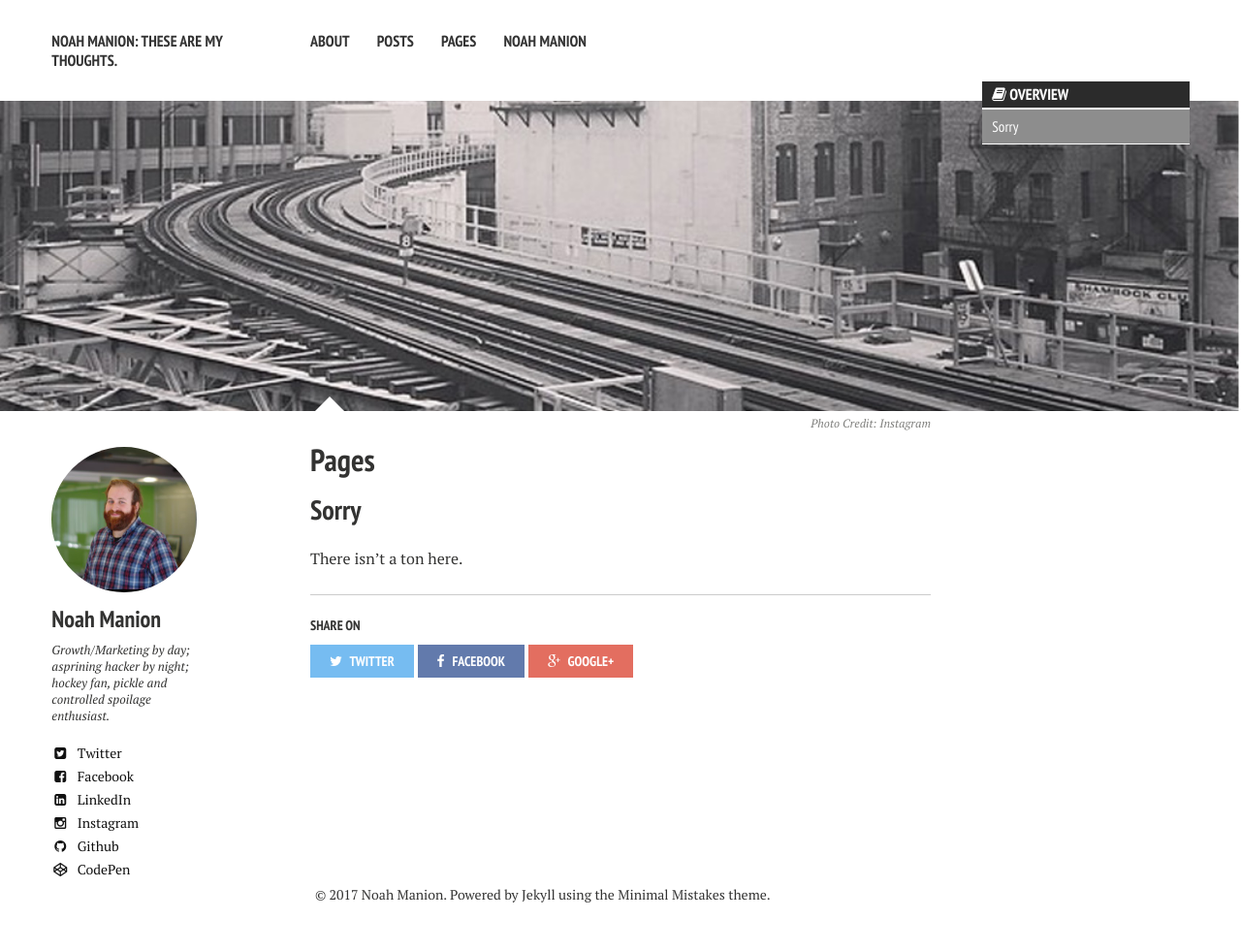
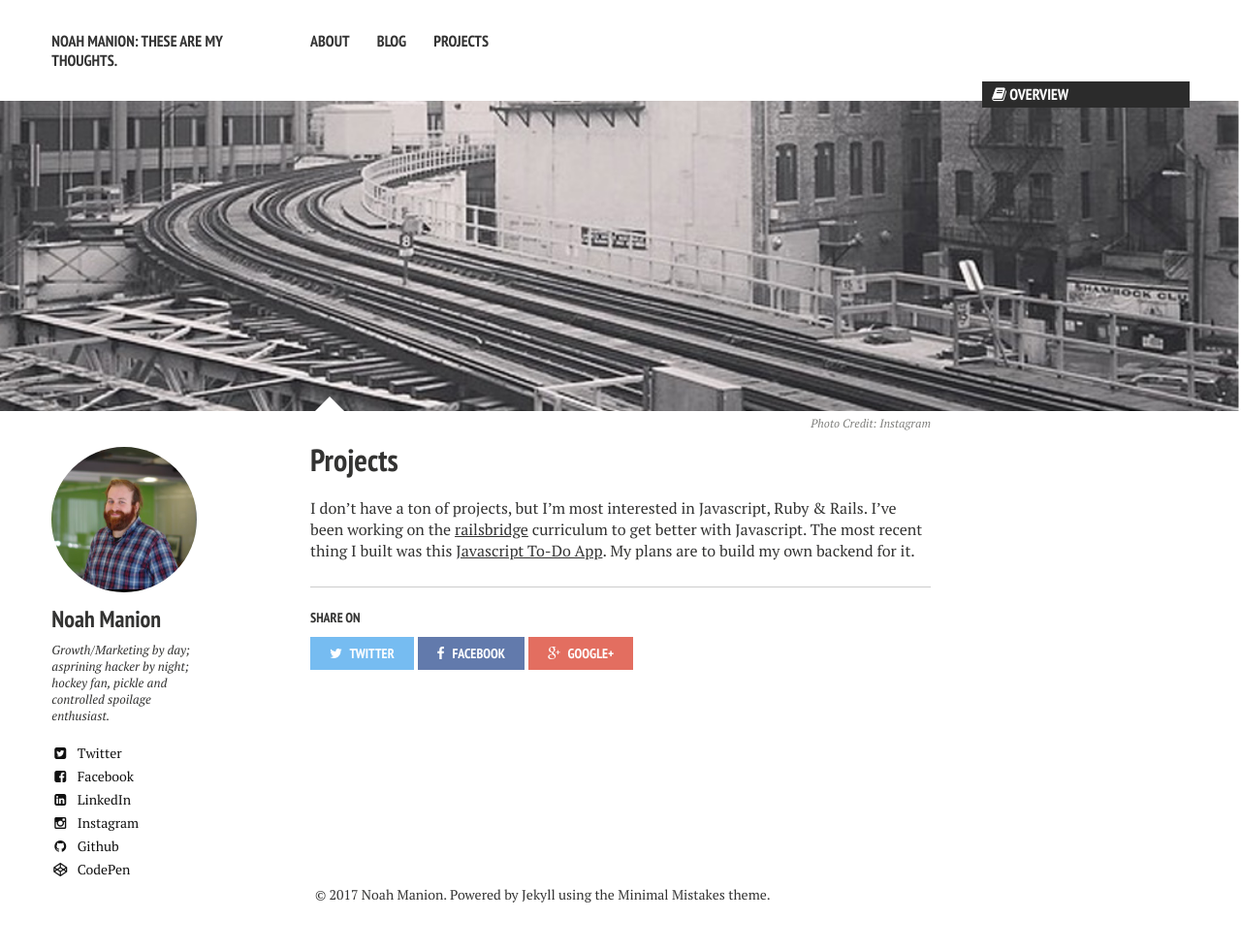
Before and after one commit to noahmanion/noahmanion.github.io, a Jekyll site: the page built from projects/index.md, in a window 1280 px wide. Shown: the whole page at 97% size. Built offline with Jekyll 4.4.1, drawn with Linux system fonts in a browser that asks for light colours; nearby versions of some CDN libraries.

Commit message:
Fixed favicon, nav routing & js modal goofiness

```diff
--- a/_data/navigation.yml
+++ b/_data/navigation.yml
@@ -3,11 +3,8 @@
 - title: About
   url: /about/
 
-- title: Posts
+- title: Blog
   url: /posts/
 
-- title: Pages
-  url: /pages/
-
-- title: Noah Manion
-  url: http://noahmanion.github.io
+- title: Projects
+  url: /projects/
--- a/_includes/_modal.html
+++ b/_includes/_modal.html
@@ -7,12 +7,12 @@
         <div class="modal-body">
           <h2>Don't leave yet</h2>
           <p>No, you can leave if you want to. I just wanted to learn how to make exit-intent modals</p>
-          <!--<form >
+          <form >
             <input type="email" placeholder="you@email.com">
             <input type="submit" value="learn more &raquo;">
             <p class="form-notice">*this form doesn't work</p>
           </form>
-        </div>-->
+        </div>
 
         <div class="modal-footer">
           <p>I want to stay here, so close the modal.</p>
--- a/_layouts/home.html
+++ b/_layouts/home.html
@@ -28,7 +28,7 @@
   </div><!-- /.image-wrap -->
 {% endif %}
     <!-- Ouibounce Modal -->
-    {% include _modal.html %}
+    <!--{% include _modal.html %}-->
 <div id="main" role="main">
   <div class="article-author-side">
     {% include _author-bio.html %}
--- a/projects/index.md
+++ b/projects/index.md
@@ -1,8 +1,8 @@
 ---
 layout: page
-title: Pages
+title: Projects
 modified: 2015-11-11T13:23:02.362000-04:00
-excerpt: "I want to see how easy it is to generate static pages. This is an example."
+excerpt: "A list of the Project's I've built."
 image:
   feature: l.jpg
   credit: Instagram
@@ -11,5 +11,5 @@ image:
 
 {% include _toc.html %}
 
-## Sorry
-There isn't a ton here.
+I don't have a ton of projects, but I'm most interested in Javascript, Ruby & Rails.
+I've been working on the [railsbridge](http://railsbridge.org) curriculum to get better with Javascript. The most recent thing I built was this [Javascript To-Do App](https://noahmanion.github.io/js-todo). My plans are to build my own backend for it.
```
Also changed, not shown: _layouts/modal.html (deleted), assets/js/plugins/ouibounce.js, 12 other files.
